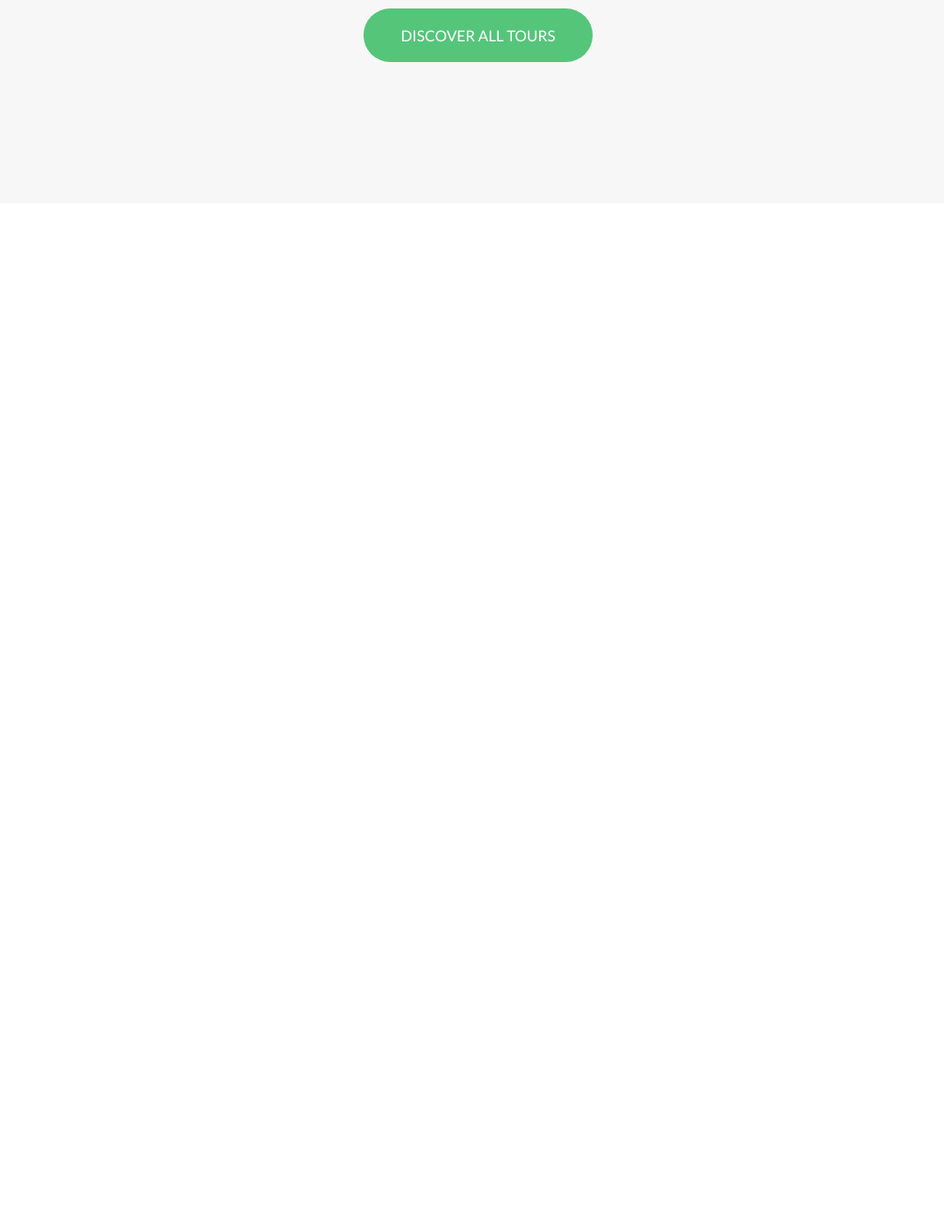
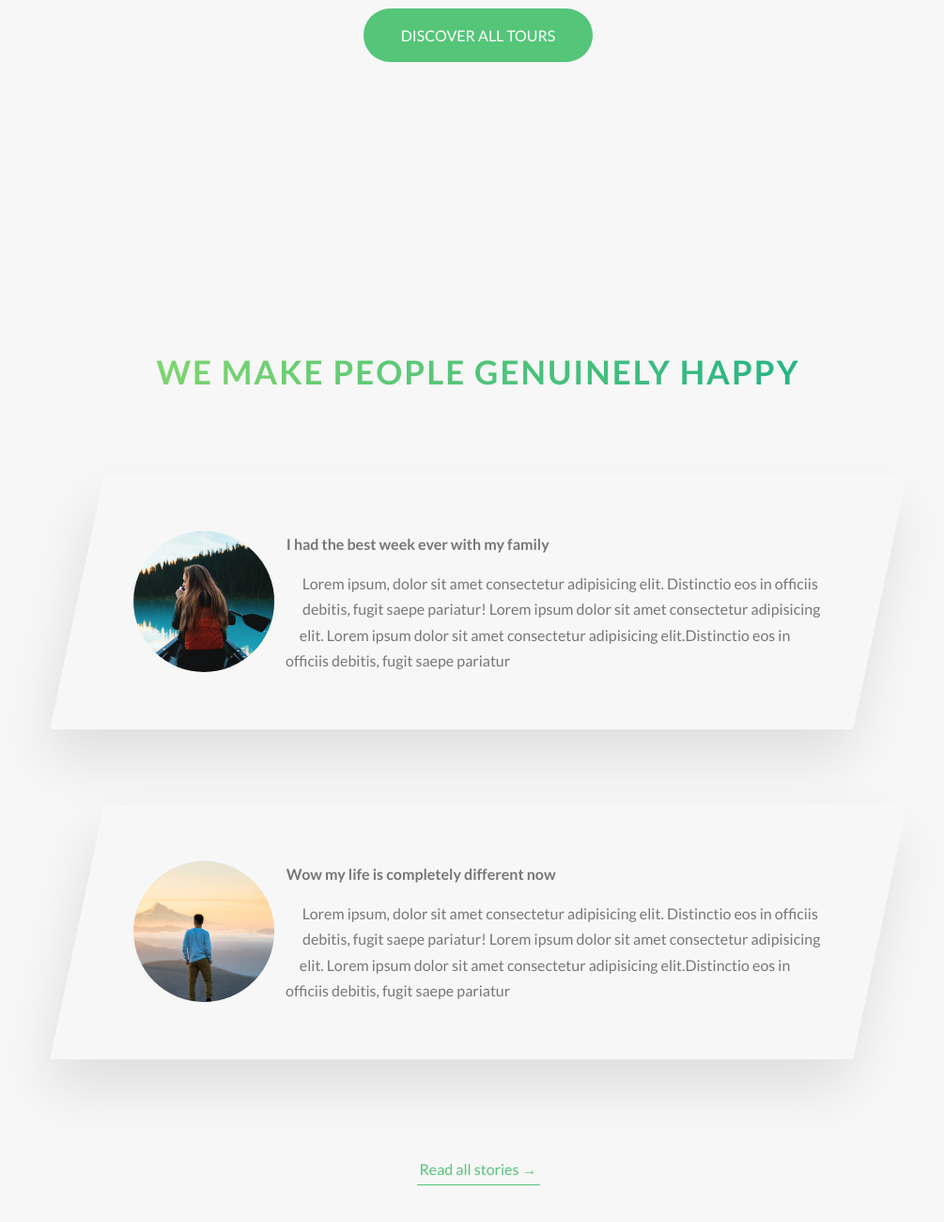
Before and after one commit to rayzon1/natours_css_project, a website: page index.html in a window 1280 px wide. Shown: the part 3076-4376 px from the top of the page at 94% size, without its empty margins (131-1136 px from the left). Before the commit the page ends 3322 px from the top, so only its background shows below. Drawn offline with Linux system fonts and the light colour scheme.

Commit message:
built story rows

```diff
--- a/index.html
+++ b/index.html
@@ -142,7 +142,6 @@
       </section>
 
       <section class="section-tours">
-
         <div class="u-center-text u-margin-bottom-big">
           <h2 class="heading-secondary">
             Most popular tours
@@ -159,7 +158,9 @@
                   &nbsp;
                 </div>
                 <h4 class="card__heading">
-                  <span class="card__heading-span card__heading-span--1">The sea explorer</span>
+                  <span class="card__heading-span card__heading-span--1"
+                    >The sea explorer</span
+                  >
                 </h4>
                 <div class="card__details">
                   <ul>
@@ -196,7 +197,9 @@
                   &nbsp;
                 </div>
                 <h4 class="card__heading">
-                  <span class="card__heading-span card__heading-span--2">The Forest Hiker</span>
+                  <span class="card__heading-span card__heading-span--2"
+                    >The Forest Hiker</span
+                  >
                 </h4>
                 <div class="card__details">
                   <ul>
@@ -224,16 +227,18 @@
           </div>
 
           <!-- +++++++++++++++++++++++++++++++++++++++ -->
-            <div class="col-1-of-3">
-              <!-- THIRD -->
-              <div class="card">
-                <!-- CARD FRONT-SIDE -->
+          <div class="col-1-of-3">
+            <!-- THIRD -->
+            <div class="card">
+              <!-- CARD FRONT-SIDE -->
               <div class="card__side card__side--front">
                 <div class="card__picture card__picture--3">
                   &nbsp;
                 </div>
                 <h4 class="card__heading">
-                  <span class="card__heading-span card__heading-span--3">The Snow Adventurer</span>
+                  <span class="card__heading-span card__heading-span--3"
+                    >The Snow Adventurer</span
+                  >
                 </h4>
                 <div class="card__details">
                   <ul>
@@ -257,17 +262,73 @@
                   <a href="#" class="btn btn--white">Book now!</a>
                 </div>
               </div>
-              </div>
             </div>
+          </div>
         </div>
 
         <div class="u-center-text u-margin-top-huge">
           <a href="#" class="btn btn--green">Discover all tours</a>
         </div>
-
-
       </section>
     </main>
+
+    <section class="section-stories">
+      <div class="u-center-text u-margin-bottom-big">
+        <h2 class="heading-secondary">
+          We make people genuinely happy
+        </h2>
+      </div>
+
+      <div class="row">
+        <div class="story">
+          <figure class="story__shape">
+            <img src="img/nat-8.jpg" alt="person on a tour" class="story__img" />
+            <figcaption class="story__caption">
+              Mary Smith
+            </figcaption>
+          </figure>
+          <div class="story__text">
+            <h3 class="heading-tertiary u-margin-bottom-small">
+              I had the best week ever with my family
+            </h3>
+            <p>
+              Lorem ipsum, dolor sit amet consectetur adipisicing elit.
+              Distinctio eos in officiis debitis, fugit saepe pariatur! Lorem
+              ipsum dolor sit amet consectetur adipisicing elit. Lorem ipsum
+              dolor sit amet consectetur adipisicing elit.Distinctio eos in
+              officiis debitis, fugit saepe pariatur
+            </p>
+          </div>
+        </div>
+      </div>
+
+      <div class="row">
+        <div class="story">
+          <figure class="story__shape">
+            <img src="img/nat-9.jpg" alt="person on a tour" class="story__img" />
+            <figcaption class="story__caption">
+              Jack Wilson
+            </figcaption>
+          </figure>
+          <div class="story__text">
+            <h3 class="heading-tertiary u-margin-bottom-small">
+              Wow my life is completely different now
+            </h3>
+            <p>
+              Lorem ipsum, dolor sit amet consectetur adipisicing elit.
+              Distinctio eos in officiis debitis, fugit saepe pariatur! Lorem
+              ipsum dolor sit amet consectetur adipisicing elit. Lorem ipsum
+              dolor sit amet consectetur adipisicing elit.Distinctio eos in
+              officiis debitis, fugit saepe pariatur
+            </p>
+          </div>
+        </div>
+      </div>
+
+      <div class="u-center-text u-margin-top-huge">
+        <a href="#" class="btn-text">Read all stories &rarr;</a>
+      </div>
+    </section>
 
     <!--
         <section class="grid-test">
--- /dev/null
+++ b/sass/components/_story.scss
@@ -0,0 +1,62 @@
+.story {
+  width: 75%;
+  margin: 0 auto;
+  box-shadow: 0 3rem 6rem rgba($color-black, 0.1);
+  // background-color: $color-white;
+  border-radius: 3px;
+  padding: 6rem;
+  padding-left: 9rem;
+  font-size: $default-font-size;
+  transform: skewX(-12deg);
+
+  &__shape {
+    width: 15rem;
+    height: 15rem;
+    float: left;
+    position: relative;
+
+    // shape-outside requires element to have width/height and float prop
+    -webkit-shape-outside: circle(50% at 50% 50%);
+    shape-outside: circle(50% at 50% 50%);
+    -webkit-clip-path: circle(50% at 50% 50%);
+    clip-path: circle(50% at 50% 50%);
+
+    transform: translateX(-3rem) skewX(12deg);
+  }
+
+  &__img {
+    height: 100%;
+    transform: translateX(-4rem) scale(1.4);
+    transition: all .5s;
+  }
+
+  &__text {
+    transform: skewX(12deg);
+  }
+
+  &__caption {
+    position: absolute;
+    top: 50%;
+    left: 50%;
+    transform: translate(-50%, 20%);
+    color: $color-white;
+    text-transform: uppercase;
+    font-size: 1.7rem;
+    text-align: center;
+    opacity: 0;
+    transition: all .5s;
+    // Hides the backside of an element, can be used to fix animation glitch
+    backface-visibility: hidden;
+  }
+
+  &:hover &__caption {
+      opacity: 1;
+      transform: translate(-50%, -50%);
+  }
+
+  &:hover &__img {
+    transform: translateX(-4rem) scale(1);
+    filter: blur(3px) brightness(80%);
+  }
+
+}
--- a/sass/main.scss
+++ b/sass/main.scss
@@ -11,6 +11,7 @@
 @import "components/card";
 @import "components/composition";
 @import "components/feature-box";
+@import "components/story";
 
 @import "layout/grid";
 @import "layout/header";
--- a/sass/pages/_home.scss
+++ b/sass/pages/_home.scss
@@ -27,3 +27,8 @@
   padding: 25rem 0 15rem 0;
   margin-top: -10rem;
 }
+
+.section-stories {
+  padding: 15rem 0;
+  background-color: $color-grey-light-1;
+}
```
Also changed, not shown: css/style.css.
